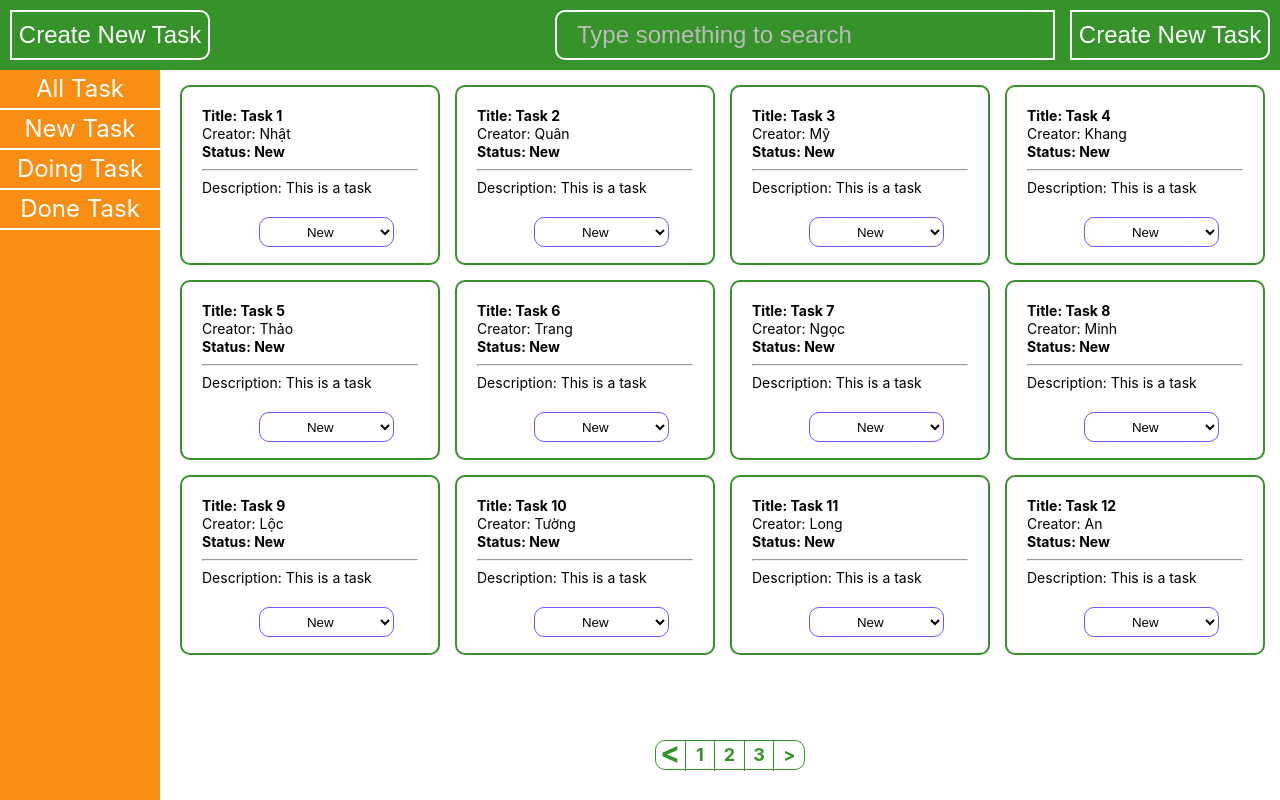
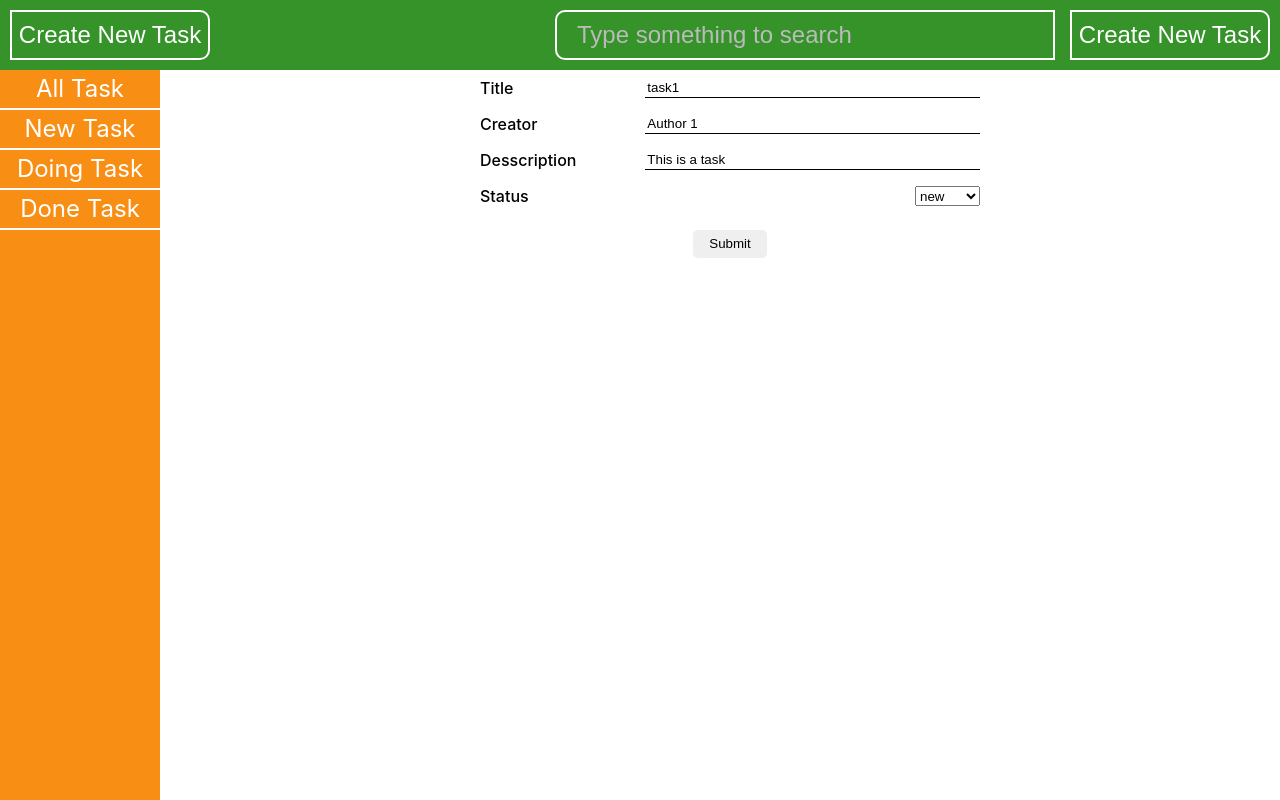
Before and after one commit to hoanglamgp/training-react, a React (Create React App) app in the folder demo-react/: page / in a window 1280 px wide. Built offline with nearby package versions, Linux system fonts and the light colour scheme.

Commit message:
Handle UI Submit Form

```diff
--- a/demo-react/package.json
+++ b/demo-react/package.json
@@ -6,6 +6,7 @@
     "@testing-library/jest-dom": "^5.16.5",
     "@testing-library/react": "^13.4.0",
     "@testing-library/user-event": "^13.5.0",
+    "nodemailer": "^6.8.0",
     "react": "^18.2.0",
     "react-dom": "^18.2.0",
     "react-scripts": "5.0.1",
--- /dev/null
+++ b/demo-react/src/components/Form/index.jsx
@@ -0,0 +1,43 @@
+
+import React from 'react';
+
+import './styles.scss';
+
+const Form = (props) => {
+  return (
+    <>
+    <form className='form'>
+        <div className="form__group">
+            <label htmlFor="">Title</label>
+            <input type="text" defaultValue={"task1"}/>
+        </div>
+        <div className="form__group">
+            <label htmlFor="">Creator</label>
+            <input type="text" defaultValue={"Author 1 "} />
+        </div>
+        <div className="form__group">
+            <label htmlFor="">Desscription</label>
+            <input type="text" defaultValue={"This is a task "}/>
+        </div>
+
+        <div className="form__group">
+            <label htmlFor="">Status
+            </label>
+            <select name="" id="">
+                <option value="new">new</option>
+                <option value="Dongin">Dongin</option>
+                <option value="Done">Done</option>
+            </select>
+        </div>
+        <div className="form__submit">
+            <input type="submit" />
+
+        </div>
+    </form>
+    </>
+  );
+};
+
+Form.propTypes = {};
+
+export default Form;
--- /dev/null
+++ b/demo-react/src/components/Form/styles.scss
@@ -0,0 +1,33 @@
+.form{
+    width: 500px;
+    margin:  .5rem auto;
+    font-size: 1rem;
+    &__group{
+        margin-bottom: 1rem;
+        display: flex;
+    }
+    &__group > label {
+        flex: 1;
+        font-weight: 500;
+    }
+    &__group > input {
+        flex: 2;
+        border: none;
+        border-bottom: 1px solid black;
+    }
+    &__group > input:focus{
+        outline: none;
+
+    }
+
+    &__submit{
+        text-align: center;
+    }
+    &__submit > input{
+        margin: .5rem;
+        padding: .4rem 1rem;
+        border-radius: 5px;
+        border: none;
+        cursor: pointer;
+    }
+}
--- a/demo-react/src/layout/MainContent/index.jsx
+++ b/demo-react/src/layout/MainContent/index.jsx
@@ -1,6 +1,7 @@
 import React from 'react';
 import Pagination from '../../components/Panigation';
 import TodoList from '../../components/TodoList';
+import Form from '../../components/Form';
 
 
 import './style.scss'
@@ -8,10 +9,16 @@ import './style.scss'
 
 const MainContent = (props) => {
   return (
+
+    <>
     <div className="main-container">
-      <TodoList />
-      <Pagination />
+      {/* <TodoList />
+      <Pagination /> */}
     </div>
+    <div className="form-container">
+    <Form />
+  </div>
+    </>
   );
 };
 
--- a/demo-react/src/layout/MainContent/style.scss
+++ b/demo-react/src/layout/MainContent/style.scss
@@ -1,3 +1,7 @@
 .main-container {
     margin-left: 180px;
-  }
+}
+
+.form-container {
+    display: contents;
+}
--- /dev/null
+++ b/demo-react/src/list_status.jsx
@@ -0,0 +1,5 @@
+const LIST_STATUS = {
+    NEW: 'New',
+    DOING: 'Doing',
+    DONE: 'Done'
+  }
```
Also changed, not shown: demo-react/src/components/TodoList/index.jsx (+7 -0 lines), demo-react/src/data/INITIAL_DATA.jsx (added, +88 -0 lines), 1 other file (tests, documents, lock files or other folders).
